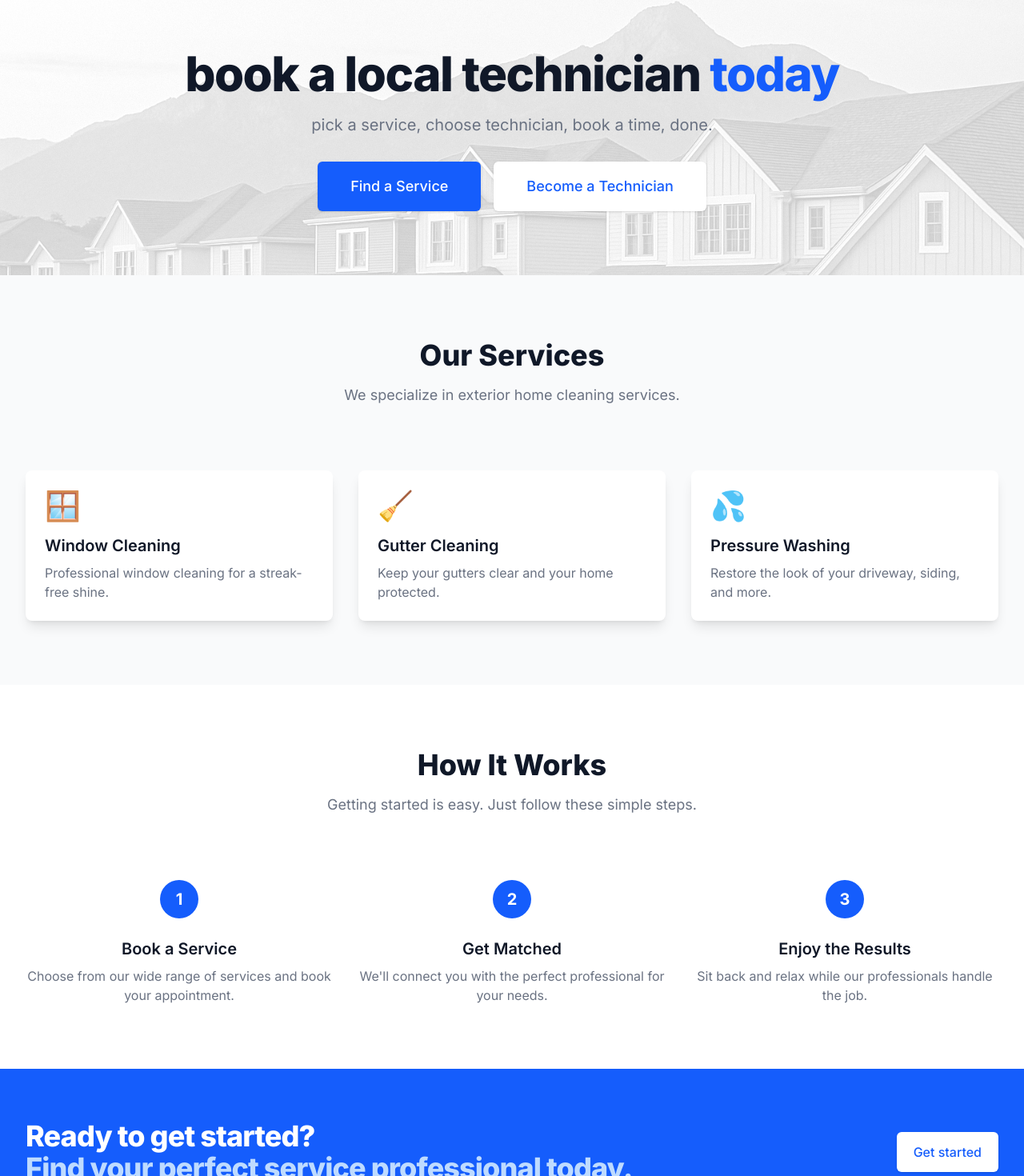
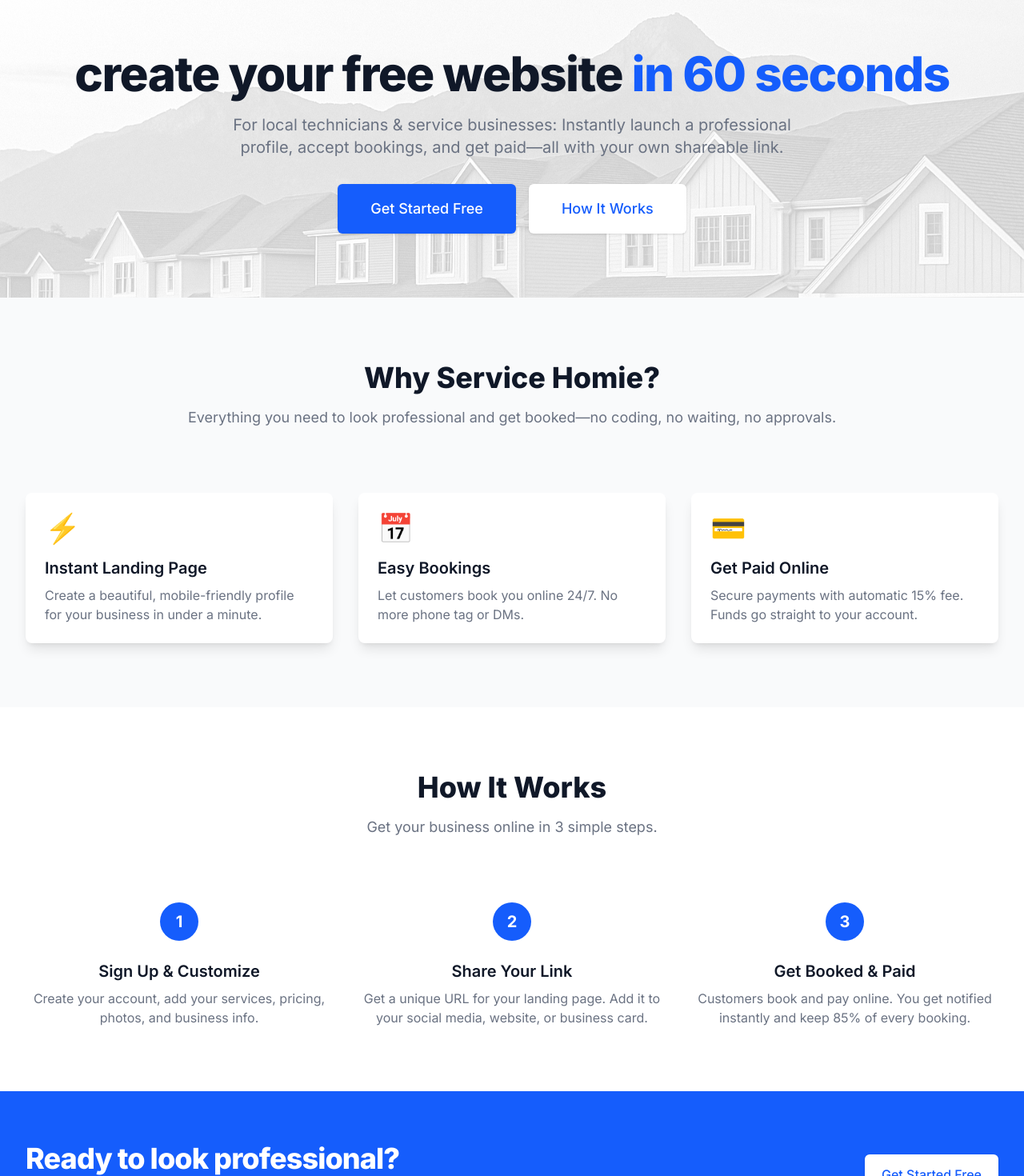
Before and after one commit to samueljjenkins/servicehomie, a Next.js app: page / in a window 1280 px wide. Shown: the part 138-1608 px from the top of the page at 80% size. Built offline with nearby package versions, Linux system fonts and the light colour scheme; no server answers.

Commit message:
feat: update hero headline to 'create your free website in 60 seconds'

```diff
--- a/app/page.tsx
+++ b/app/page.tsx
@@ -9,7 +9,7 @@
         <div className="absolute inset-0 w-full h-full z-0">
           <img
             src="/background.png"
-            alt="Neighborhood background"
+            alt="Business background"
             className="w-full h-full object-cover object-center"
             draggable="false"
           />
@@ -18,18 +18,18 @@
           <div className="text-center">
             <h1 className="text-4xl tracking-tight font-extrabold text-gray-900 sm:text-5xl md:text-6xl">
               <span className="block">
-                book a local technician <span className="text-blue-600">today</span>
+                create your free website <span className="text-blue-600">in 60 seconds</span>
               </span>
             </h1>
             <p className="mt-3 max-w-md mx-auto text-base text-gray-500 sm:text-lg md:mt-5 md:text-xl md:max-w-3xl">
-              pick a service, choose technician, book a time, done.
+              For local technicians & service businesses: Instantly launch a professional profile, accept bookings, and get paid—all with your own shareable link.
             </p>
             <div className="mt-5 flex justify-center gap-4 md:mt-8">
-              <Link href="/marketplace" className="rounded-md shadow w-auto flex items-center justify-center px-8 py-3 border border-transparent text-base font-medium text-white bg-blue-600 hover:bg-blue-700 md:py-4 md:text-lg md:px-10">
-                Find a Service
+              <Link href="/technician-signup" className="rounded-md shadow w-auto flex items-center justify-center px-8 py-3 border border-transparent text-base font-medium text-white bg-blue-600 hover:bg-blue-700 md:py-4 md:text-lg md:px-10">
+                Get Started Free
               </Link>
-              <Link href="/technician-signup" className="rounded-md shadow w-auto flex items-center justify-center px-8 py-3 border border-transparent text-base font-medium text-blue-600 bg-white hover:bg-gray-50 md:py-4 md:text-lg md:px-10">
-                Become a Technician
+              <Link href="/about" className="rounded-md shadow w-auto flex items-center justify-center px-8 py-3 border border-transparent text-base font-medium text-blue-600 bg-white hover:bg-gray-50 md:py-4 md:text-lg md:px-10">
+                How It Works
               </Link>
             </div>
           </div>
@@ -37,43 +37,40 @@
       </section>
 
       {/* Features Section */}
-      <section id="services" className="py-20 bg-gray-50">
+      <section id="features" className="py-20 bg-gray-50">
         <div className="max-w-7xl mx-auto px-4 sm:px-6 lg:px-8">
           <div className="text-center">
             <h2 className="text-3xl font-extrabold text-gray-900 sm:text-4xl">
-              Our Services
+              Why Service Homie?
             </h2>
             <p className="mt-4 text-lg text-gray-500">
-              We specialize in exterior home cleaning services.
+              Everything you need to look professional and get booked—no coding, no waiting, no approvals.
             </p>
           </div>
 
           <div className="mt-20 grid grid-cols-1 gap-8 sm:grid-cols-2 lg:grid-cols-3">
             {[
               {
-                title: 'Window Cleaning',
-                description: 'Professional window cleaning for a streak-free shine.',
-                icon: '🪟',
-                href: '/marketplace/window-cleaning',
+                title: 'Instant Landing Page',
+                description: 'Create a beautiful, mobile-friendly profile for your business in under a minute.',
+                icon: '⚡️',
               },
               {
-                title: 'Gutter Cleaning',
-                description: 'Keep your gutters clear and your home protected.',
-                icon: '🧹',
-                href: '/marketplace/gutter-cleaning',
+                title: 'Easy Bookings',
+                description: 'Let customers book you online 24/7. No more phone tag or DMs.',
+                icon: '📅',
               },
               {
-                title: 'Pressure Washing',
-                description: 'Restore the look of your driveway, siding, and more.',
-                icon: '💦',
-                href: '/marketplace/pressure-washing',
+                title: 'Get Paid Online',
+                description: 'Secure payments with automatic 15% fee. Funds go straight to your account.',
+                icon: '💳',
               }
-            ].map((service) => (
-              <Link key={service.title} href={service.href} className="bg-white rounded-lg shadow-lg p-6 hover:shadow-xl transition-shadow duration-300 block cursor-pointer focus:outline-none focus:ring-2 focus:ring-blue-600">
-                <div className="text-4xl mb-4">{service.icon}</div>
-                <h3 className="text-xl font-semibold text-gray-900">{service.title}</h3>
-                <p className="mt-2 text-gray-500">{service.description}</p>
-              </Link>
+            ].map((feature) => (
+              <div key={feature.title} className="bg-white rounded-lg shadow-lg p-6 hover:shadow-xl transition-shadow duration-300 block cursor-pointer focus:outline-none focus:ring-2 focus:ring-blue-600">
+                <div className="text-4xl mb-4">{feature.icon}</div>
+                <h3 className="text-xl font-semibold text-gray-900">{feature.title}</h3>
+                <p className="mt-2 text-gray-500">{feature.description}</p>
+              </div>
             ))}
           </div>
         </div>
@@ -87,7 +84,7 @@
               How It Works
             </h2>
             <p className="mt-4 text-lg text-gray-500">
-              Getting started is easy. Just follow these simple steps.
+              Get your business online in 3 simple steps.
             </p>
           </div>
 
@@ -96,18 +93,18 @@
               {[
                 {
                   step: '1',
-                  title: 'Book a Service',
-                  description: 'Choose from our wide range of services and book your appointment.',
+                  title: 'Sign Up & Customize',
+                  description: 'Create your account, add your services, pricing, photos, and business info.',
                 },
                 {
                   step: '2',
-                  title: 'Get Matched',
-                  description: "We'll connect you with the perfect professional for your needs.",
+                  title: 'Share Your Link',
+                  description: 'Get a unique URL for your landing page. Add it to your social media, website, or business card.',
                 },
                 {
                   step: '3',
-                  title: 'Enjoy the Results',
-                  description: 'Sit back and relax while our professionals handle the job.',
+                  title: 'Get Booked & Paid',
+                  description: 'Customers book and pay online. You get notified instantly and keep 85% of every booking.',
                 },
               ].map((step) => (
                 <div key={step.step} className="relative">
@@ -129,13 +126,13 @@
       <section className="bg-blue-600">
         <div className="max-w-7xl mx-auto py-12 px-4 sm:px-6 lg:py-16 lg:px-8 lg:flex lg:items-center lg:justify-between">
           <h2 className="text-3xl font-extrabold tracking-tight text-white sm:text-4xl">
-            <span className="block">Ready to get started?</span>
-            <span className="block text-blue-200">Find your perfect service professional today.</span>
+            <span className="block">Ready to look professional?</span>
+            <span className="block text-blue-200">Create your landing page and start booking clients today.</span>
           </h2>
           <div className="mt-8 flex lg:mt-0 lg:flex-shrink-0">
             <div className="inline-flex rounded-md shadow">
-              <Link href="/homeowner-signup" className="inline-flex items-center justify-center px-5 py-3 border border-transparent text-base font-medium rounded-md text-blue-600 bg-white hover:bg-blue-50">
-                Get started
+              <Link href="/technician-signup" className="inline-flex items-center justify-center px-5 py-3 border border-transparent text-base font-medium rounded-md text-blue-600 bg-white hover:bg-blue-50">
+                Get Started Free
               </Link>
             </div>
           </div>
```
